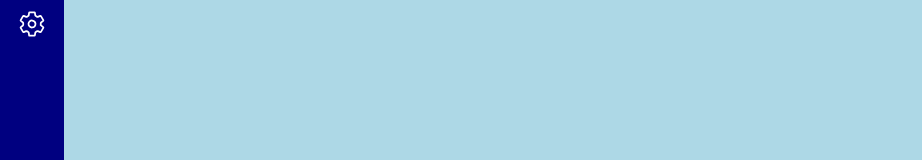
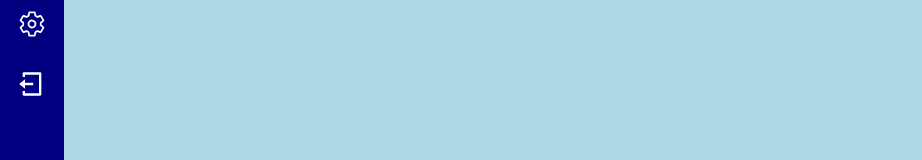
Before and after one commit to mattdillabough/cnatra-lms, a React (Create React App) app in the folder frontend/: page / in a window 1280 px wide. Shown: the part 262-422 px from the top of the page, without its empty margins (0-922 px from the left). Built offline with nearby package versions, Linux system fonts and the light colour scheme.

Commit message:
Add logout icon (#8)

```diff
--- a/frontend/src/Components/NavigationBar.js
+++ b/frontend/src/Components/NavigationBar.js
@@ -1,6 +1,6 @@
 import React from "react"
 import {FaBars, FaHome, FaGraduationCap} from "react-icons/fa"
-import {RiBookMarkLine} from "react-icons/ri"
+import {RiBookMarkLine, RiLogoutBoxLine} from "react-icons/ri"
 import {IoSettingsOutline} from "react-icons/io5"
 import {IconContext} from "react-icons";
 
@@ -14,6 +14,7 @@ function NavigationBar() {
         <FaGraduationCap title="Academics"/>
         <RiBookMarkLine title="Gradebooks"/>
         <IoSettingsOutline title="Settings"/>
+        <RiLogoutBoxLine title="Logout"/>
       </div>
     </IconContext.Provider>
     </>
```
